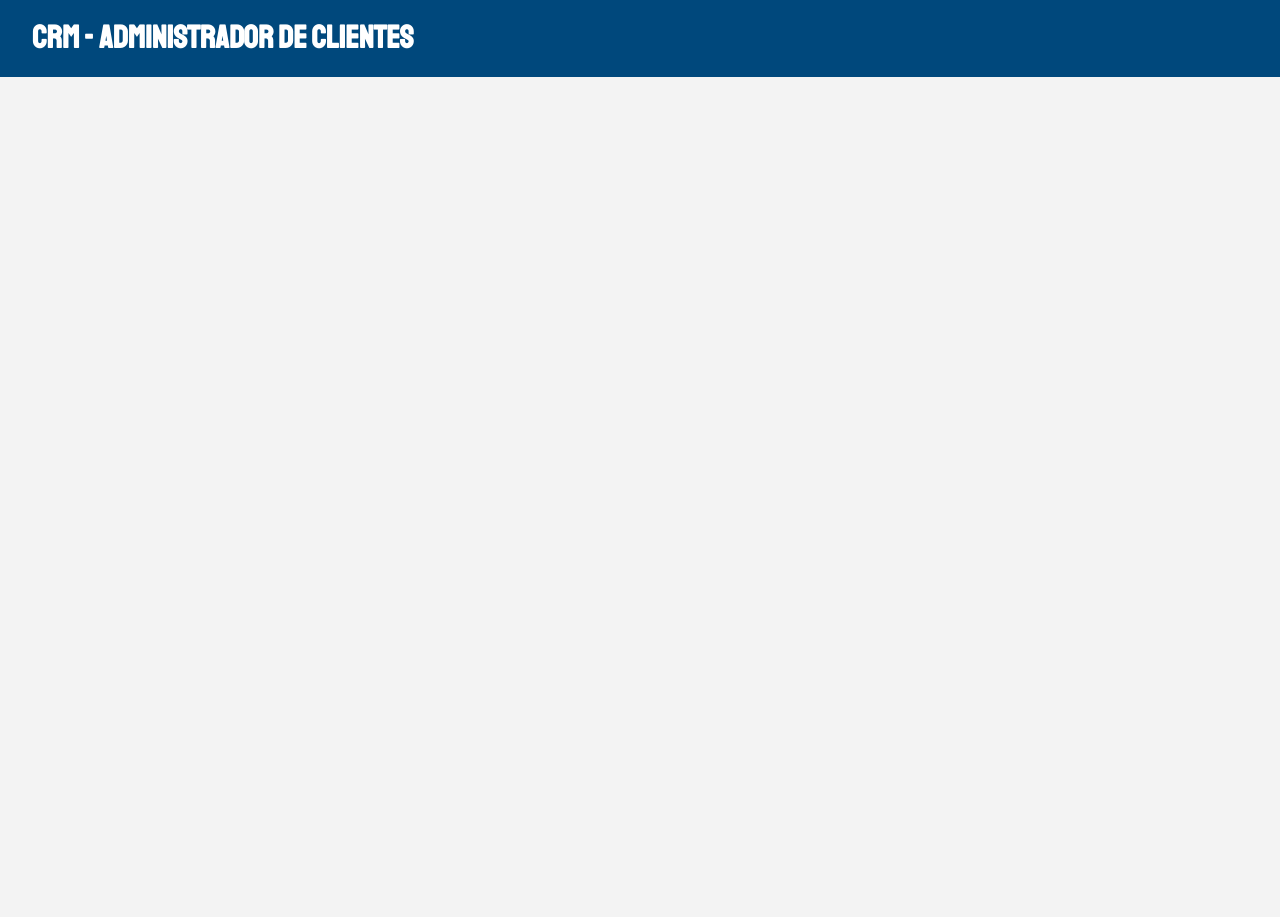
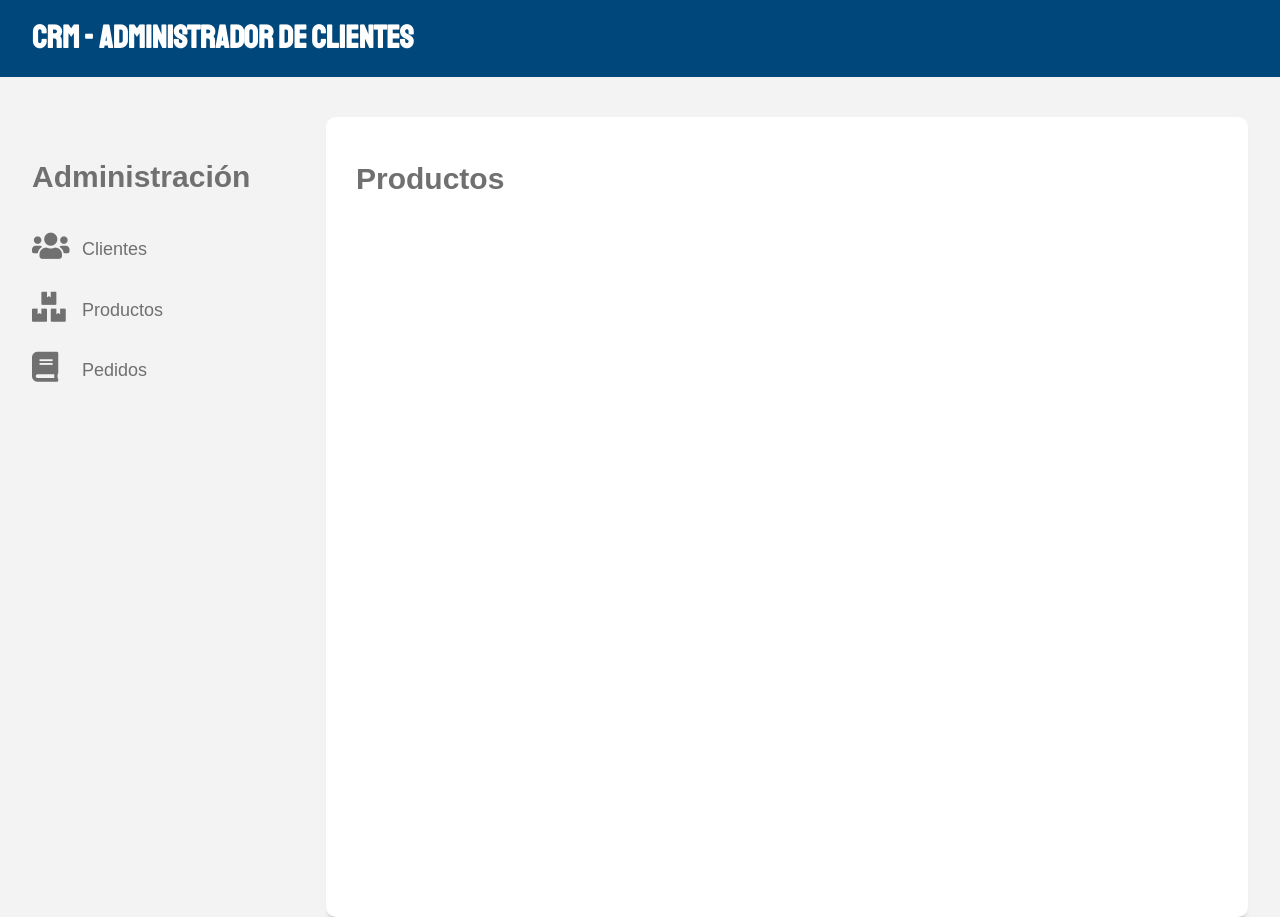
Before and after one commit to jjalviarez/cliente-api, a React (Create React App) app: page /productos in a window 1280 px wide. Before the commit the page ends 800 px from the top, so only its background shows below. Built offline with nearby package versions, Linux system fonts and the light colour scheme.

Commit message:
Componentes del Layout, router, axios, y componentes, Negocio-Producro-Cliente

```diff
--- a/package.json
+++ b/package.json
@@ -3,8 +3,10 @@
   "version": "0.1.0",
   "private": true,
   "dependencies": {
+    "axios": "^0.19.2",
     "react": "^16.13.1",
     "react-dom": "^16.13.1",
+    "react-router-dom": "^5.1.2",
     "react-scripts": "0.9.5"
   },
   "devDependencies": {},
--- a/src/App.js
+++ b/src/App.js
@@ -1,13 +1,33 @@
 import React, {Fragment} from 'react';
+import { BrowserRouter as Router, Route, Switch } from 'react-router-dom';
+
+
 
 /***** Hayout */
 import Header from "./components/layout/Header";
+import Navegacion from "./components/layout/Navegacion";
+import Clientes from "./components/clientes/Clientes";
+import Productos from './components/productos/Productos';
+import Pedidos from './components/pedidos/Pedidos';
 
 const App = () => {
   return (
-    <Fragment>
-      <Header />
-    </Fragment>
+
+    <Router>
+      <Fragment>
+        <Header />
+        <div className="grid contenedor contenido-principal">
+          <Navegacion />
+          <main class="caja-contenido col-9">
+            <Switch>
+              <Route exact path='/' component={Clientes} />
+              <Route exact path='/productos' component={Productos} />
+              <Route exact path='/pedidos' component={Pedidos} />
+            </Switch>
+          </main>
+        </div>
+      </Fragment>
+    </Router>
     )
 }
 
--- /dev/null
+++ b/src/components/clientes/Clientes.js
@@ -0,0 +1,9 @@
+import React from 'react';
+
+const Clientes = () => {
+    return (
+        <h2>Clientes</h2>
+    );
+};
+
+export default Clientes;
--- /dev/null
+++ b/src/components/layout/Navegacion.js
@@ -0,0 +1,18 @@
+import React from 'react';
+import { Link } from 'react-router-dom';
+
+const Navegacion = () => {
+    return (
+        <aside className="sidebar col-3">
+            <h2>Administración</h2>
+
+            <nav className="navegacion">
+                <Link to={"/"} className="clientes">Clientes</Link>
+                <Link to={"/productos"} className="productos">Productos</Link>
+                <Link to={"/pedidos"} className="pedidos">Pedidos</Link>
+            </nav>
+        </aside>
+    );
+};
+
+export default Navegacion;
--- /dev/null
+++ b/src/components/pedidos/Pedidos.js
@@ -0,0 +1,9 @@
+import React from 'react';
+
+const Pedidos = () => {
+    return (
+        <h2>Pedidos</h2>
+    );
+};
+
+export default Pedidos;
--- /dev/null
+++ b/src/components/productos/Productos.js
@@ -0,0 +1,9 @@
+import React from 'react';
+
+const Productos = () => {
+    return (
+        <h2>Productos</h2>
+    );
+};
+
+export default Productos;
```
Also changed, not shown: src/config/axios.js (added, +7 -0 lines), 1 other file (tests, documents, lock files or other folders).
